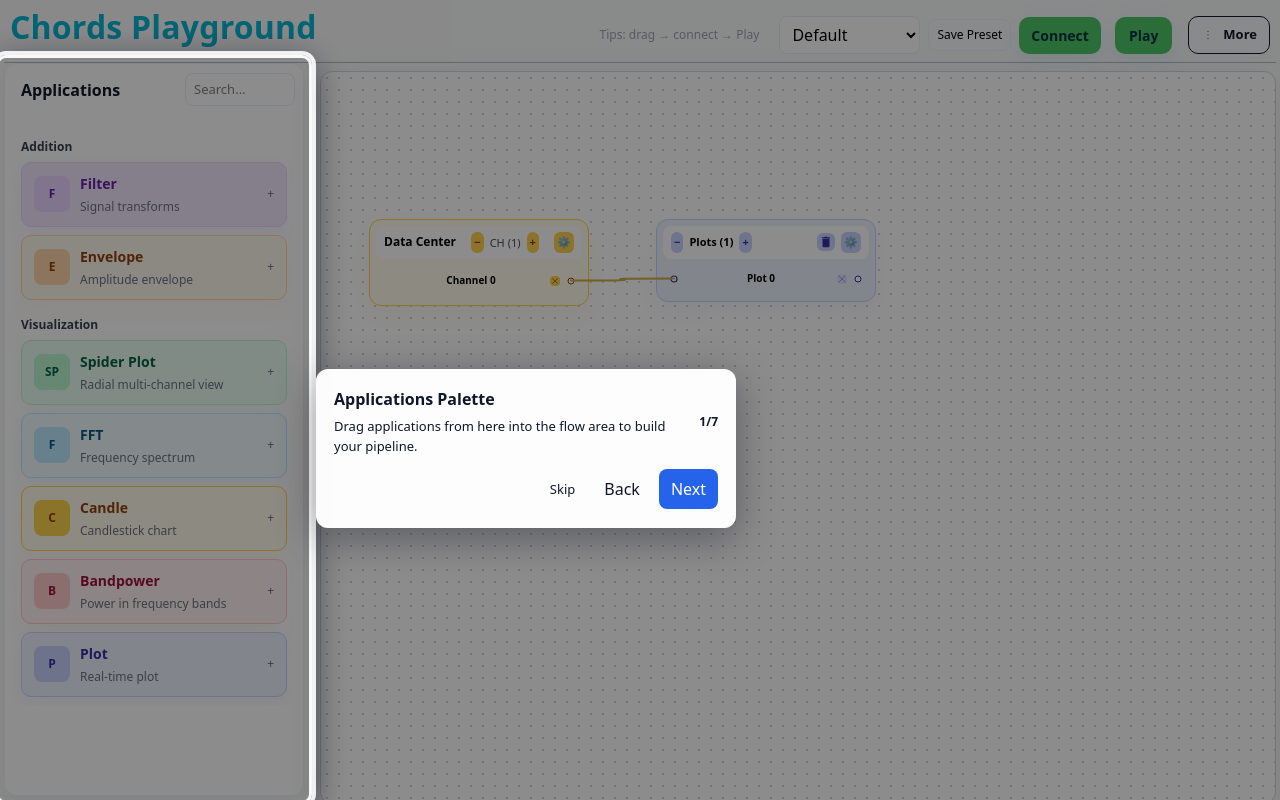
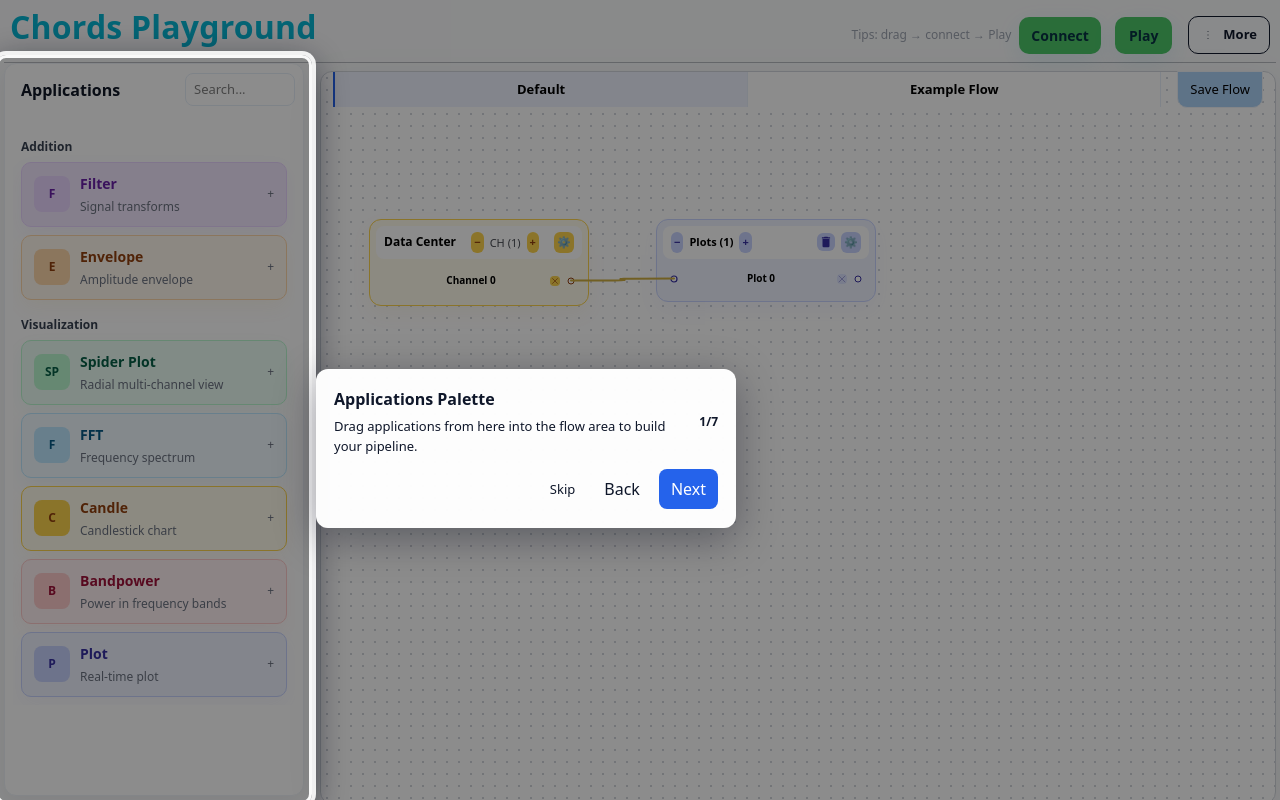
Before and after one commit to Ritika8081/Restructuring_Project, a Next.js app: page / in a window 1280 px wide. Built offline with nearby package versions, Linux system fonts and the light colour scheme.

Commit message:
updated flow button

```diff
--- a/src/app/widgets/page.tsx
+++ b/src/app/widgets/page.tsx
@@ -2291,7 +2291,44 @@ const Widgets: React.FC = () => {
                                 // Add as a flowchart item (not dashboard widget). Compute pixel left/top inside flow area.
                                 handleAddFlowItemAt(type, x, y);
                             }} style={{ position: 'relative', flex: 1, minWidth: 0, minHeight: 0, height: '100%', margin: '8px 0 12px 0', borderRadius: 12, border: `1px solid ${THEME_COLORS.default.border}`, boxShadow: '0 8px 40px rgba(2,6,23,0.06)', overflow: 'visible', background: THEME_COLORS.default.bg, backgroundImage: `radial-gradient(${THEME_COLORS.default.border} 1px, transparent 1px)`, backgroundSize: '12px 12px', WebkitUserSelect: 'none' as any, MozUserSelect: 'none' as any, msUserSelect: 'none' as any, userSelect: 'none' as any, boxSizing: 'border-box' }}>
-                                {/* (moved) Connect/Disconnect button removed from flow surface — rendered in header now */}
+                                {/* Header of saved flow presets (rendered inside flow area) */}
+                                {Array.isArray(flowPresets) && flowPresets.length > 0 && (
+                                    <div id="flow-presets-header" style={{ position: 'absolute', top: -1, left: 12, right: 12, display: 'flex', gap: 0, alignItems: 'center', zIndex: 20, pointerEvents: 'auto', overflowX: 'auto', padding: '0 0px' }}>
+                                        {flowPresets.map((p, i) => {
+                                            const isSel = selectedPresetId === p.id;
+                                            return (
+                                                <button
+                                                    key={p.id}
+                                                    onClick={() => { try { handleSelectPreset(p.id); } catch (e) { } }}
+                                                    style={{
+                                                        padding: '8px 12px',
+                                                        borderTop: 'none',
+                                                        borderLeft: i === 0 ? (isSel ? '2px solid #2563eb' : '1px solid #e6eef8') : '1px solid #e6eef8',
+                                                        borderRight: '1px solid #e6eef8',
+                                                        borderBottom: 'none',
+                                                        borderRadius: '0 0 0 0',
+                                                        background: isSel ? '#eef2ff' : '#fff',
+                                                        cursor: 'pointer',
+                                                        fontWeight: 700,
+                                                        fontSize: 13,
+                                                        marginLeft: i === 0 ? 0 : -1,
+                                                        boxShadow: 'none',
+                                                        flex: 1,
+                                                        minWidth: 0,
+                                                        textAlign: 'center',
+                                                    }}
+                                                >
+                                                    {p.name}
+                                                </button>
+                                            );
+                                        })}
+                                        <div style={{ width: 8 }} />
+                                        <button onClick={() => { try { handleSavePreset(); } catch (e) { } }} style={{ marginLeft: '8px', padding: '8px 12px', borderRadius: '0 0 10px 10px', borderTop: 'none', border: '1px solid #eef2f7', background: '#abd0f6ff', cursor: 'pointer', fontSize: 13 }}>
+                                            Save Flow
+                                        </button>
+                                    </div>
+                                )}
+
                                 {/* Inner scaled surface: keep outer container size constant and apply visual scaling to this inner wrapper. */}
                                 {isClient ? (
                                     <div style={{ width: '100%', display: 'block', transform: `scale(${flowScale})`, transformOrigin: '0 0', willChange: 'transform', minHeight: 0 }}>
--- a/src/components/FlowModule.tsx
+++ b/src/components/FlowModule.tsx
@@ -256,29 +256,7 @@ export default function FlowModule(props: Props) {
           <div style={{ display: 'flex', gap: 8, alignItems: 'center' }}>
             <div style={{ fontSize: 12, color: '#9ca3af' }}>Tips: drag → connect → Play</div>
 
-            {/* Flowchart presets selector */}
-            {Array.isArray(props.flowPresets) && props.flowPresets.length > 0 && (
-              <div style={{ display: 'flex', alignItems: 'center', gap: 8, marginLeft: 12 }}>
-                <select
-                  aria-label="Select flow preset"
-                  value={props.selectedFlowPresetId || (props.flowPresets[0] && props.flowPresets[0].id) || ''}
-                  onChange={(e) => { try { if (typeof props.onSelectFlowPreset === 'function') props.onSelectFlowPreset(e.target.value); } catch (err) {} }}
-                  style={{ padding: '6px 8px', borderRadius: 8, border: '1px solid #e6eef8', background: '#fff' }}
-                >
-                  {props.flowPresets.map(p => (
-                    <option key={p.id} value={p.id}>{p.name}</option>
-                  ))}
-                </select>
-
-                <button
-                  title="Save current as preset"
-                  onClick={() => { try { if (typeof props.onSaveFlowPreset === 'function') props.onSaveFlowPreset(); } catch (e) {} }}
-                  style={{ padding: '6px 8px', borderRadius: 8, border: '1px solid #eef2f7', background: '#f8fafc', cursor: 'pointer', fontSize: 12 }}
-                >
-                  Save Preset
-                </button>
-              </div>
-            )}
+            {/* Presets moved into the flow-area as a header. */}
 
             {connConnecting ? (
               <button
```
Also changed, not shown: Public/Screenshot 2025-11-19 160850.png (deleted).
